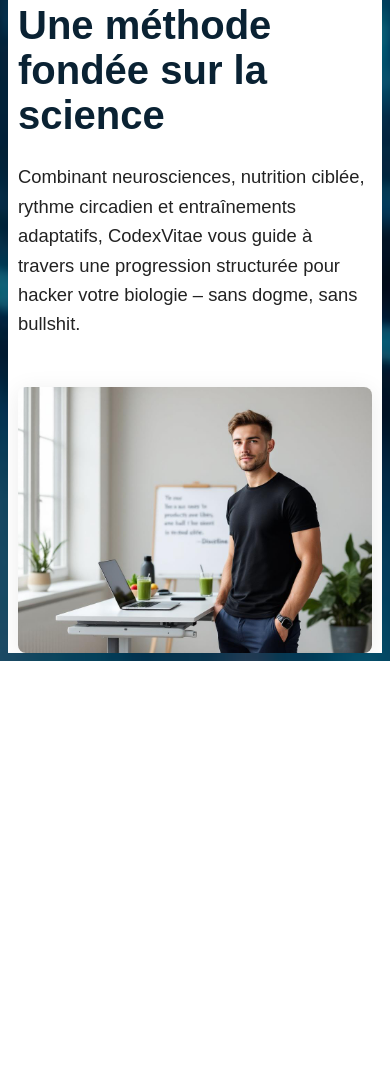
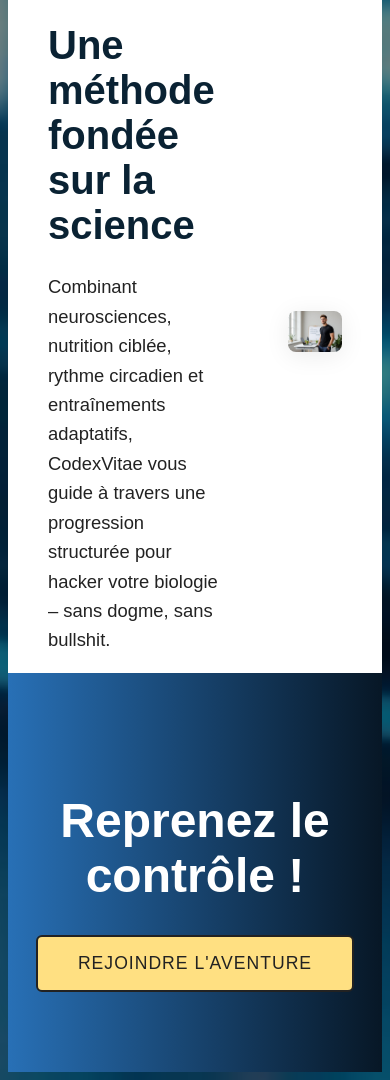
Before and after one commit to Revan80/VitaeCodex, a website: page src/index.html in a window 390 px wide. Shown: the part 2429-3509 px from the top of the page. Before the commit the page ends 3090 px from the top, so only its background shows below. Drawn offline with Linux system fonts and the light colour scheme.

Commit message:
section 2

```diff
--- a/src/index.html
+++ b/src/index.html
@@ -76,5 +76,9 @@
       <img src="../public/images/8bc0caee-39e4-4e8f-8b0c-fbb95e599ef8.jpg" alt="Coach devant un bureau" />
     </div>
   </section>
+  <section class="cta-section">
+    <h2>Reprenez le contrôle&nbsp;!</h2>
+    <a href="#" class="cta-btn">REJOINDRE L'AVENTURE</a>
+  </section>
 </body>
 </html>
--- a/src/style.css
+++ b/src/style.css
@@ -172,6 +172,7 @@
   background: linear-gradient(90deg, #2870b6 0%, #071726 100%);
   padding: 80px 0;
   text-align: center;
+  width: 100%;
 }
 
 .cta-section h2 {
@@ -243,16 +244,3 @@
   box-shadow: 0 4px 24px rgba(0,0,0,0.08);
   display: block;
 }
-
-@media (max-width: 900px) {
-  .science-section {
-    flex-direction: column;
-    gap: 30px;
-    padding: 40px 10px 0 10px;
-  }
-  .science-image img {
-    width: 100%;
-    max-width: 400px;
-    margin: 0 auto;
-  }
-}
```
